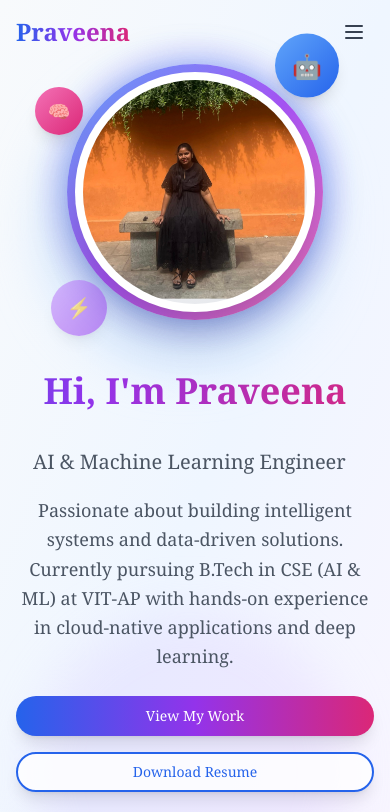
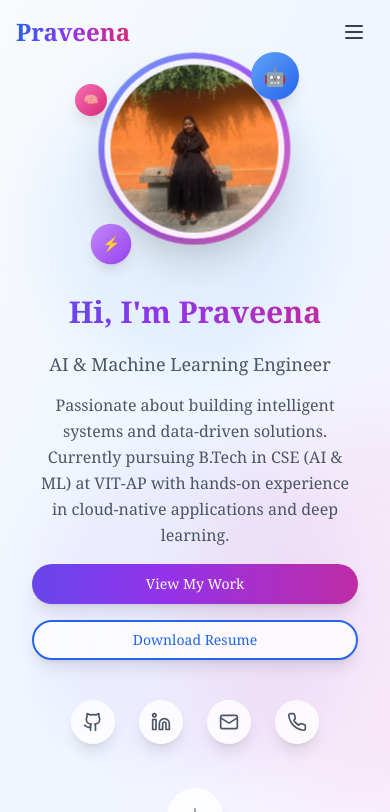
Before and after one commit to VEMURI-PRAVEENA/Praveena_portfolio, a React (Vite) app: page / in a window 390 px wide. Shown: the top 812 px of the page. Built offline with nearby package versions, Linux system fonts and the light colour scheme; a web font is replaced by a local one.

Commit message:
Enhance hero section with animations
Implement profile picture and hero text animations, responsive behavior, and accessibility features for a modern and refined look.

```diff
--- a/src/components/Hero.tsx
+++ b/src/components/Hero.tsx
@@ -1,3 +1,4 @@
+
 import { useState, useEffect } from "react";
 import { ArrowDown, Github, Linkedin, Mail, Phone } from "lucide-react";
 import { Button } from "@/components/ui/button";
@@ -8,6 +9,7 @@ const Hero = () => {
   const [typewriterText2, setTypewriterText2] = useState("");
   const [showCursor1, setShowCursor1] = useState(true);
   const [showCursor2, setShowCursor2] = useState(false);
+  const [animationCycle, setAnimationCycle] = useState(0);
 
   const text1 = "Hi, I'm Praveena";
   const text2 = "AI & Machine Learning Engineer";
@@ -35,7 +37,7 @@ const Hero = () => {
           i++;
           setTimeout(typeText1, 100);
         } else {
-          // Hide first cursor and start second text after a brief pause
+          // Brief pause, then hide first cursor and start second text
           setTimeout(() => {
             setShowCursor1(false);
             setShowCursor2(true);
@@ -48,8 +50,9 @@ const Hero = () => {
                 j++;
                 setTimeout(typeText2, 80);
               } else {
-                // Keep cursor blinking for a moment, then restart the whole animation
+                // Show complete text for 5 seconds, then restart
                 setTimeout(() => {
+                  setAnimationCycle(prev => prev + 1);
                   runTypewriterAnimation();
                 }, 5000);
               }
@@ -64,7 +67,7 @@ const Hero = () => {
     // Start the animation after initial delay
     const initialTimer = setTimeout(runTypewriterAnimation, 800);
     return () => clearTimeout(initialTimer);
-  }, [isVisible]);
+  }, [isVisible, animationCycle]);
 
   const scrollToProjects = () => {
     const projectsSection = document.getElementById("projects");
@@ -75,92 +78,99 @@ const Hero = () => {
 
   return (
     <section className="min-h-screen flex items-center justify-center pt-16 px-4 sm:px-6 lg:px-8 font-serif relative overflow-hidden">
-      {/* Background Elements */}
+      {/* Enhanced Background with Glassmorphism */}
       <div className="absolute inset-0 bg-gradient-to-br from-slate-50 via-blue-50 to-purple-50"></div>
-      <div className="absolute top-20 left-10 w-72 h-72 bg-blue-200 rounded-full mix-blend-multiply filter blur-xl opacity-30 animate-pulse"></div>
-      <div className="absolute bottom-20 right-10 w-80 h-80 bg-purple-200 rounded-full mix-blend-multiply filter blur-xl opacity-30 animate-pulse delay-1000"></div>
+      <div className="absolute top-20 left-10 w-72 h-72 bg-blue-200 rounded-full mix-blend-multiply filter blur-xl opacity-20 animate-gentle-pulse"></div>
+      <div className="absolute bottom-20 right-10 w-80 h-80 bg-purple-200 rounded-full mix-blend-multiply filter blur-xl opacity-20 animate-gentle-pulse animation-delay-2s"></div>
+      <div className="absolute top-1/2 left-1/2 transform -translate-x-1/2 -translate-y-1/2 w-96 h-96 bg-pink-200 rounded-full mix-blend-multiply filter blur-2xl opacity-10 animate-gentle-pulse animation-delay-4s"></div>
 
       <div className="max-w-7xl mx-auto relative z-10">
-        <div className="flex flex-col items-center text-center space-y-12">
+        <div className="flex flex-col items-center text-center space-y-8 md:space-y-12">
 
-          {/* Profile Image with Enhanced Animations */}
+          {/* Enhanced Profile Image with Advanced Animations */}
           <div
             className={`transition-all duration-1000 ${
               isVisible ? "opacity-100 scale-100 translate-y-0" : "opacity-0 scale-95 translate-y-8"
             }`}
           >
-            <div className="relative group">
-              <div className="w-64 h-64 md:w-80 md:h-80 rounded-full bg-gradient-to-br from-blue-400 via-purple-500 to-pink-400 p-2 animate-pulse-glow profile-container">
-                <div className="w-full h-full rounded-full bg-white p-2 shadow-2xl group-hover:shadow-purple-200 transition-all duration-500">
-                  <div className="w-full h-full rounded-full overflow-hidden bg-gradient-to-br from-gray-100 to-gray-200 group-hover:scale-105 transition-transform duration-500 profile-image">
+            <div className="relative group profile-hover-container">
+              <div className="w-48 h-48 md:w-64 md:h-64 lg:w-80 lg:h-80 rounded-full bg-gradient-to-br from-blue-400 via-purple-500 to-pink-400 p-1.5 md:p-2 animate-gentle-float group-hover:animate-hover-lift transition-all duration-500 hover:shadow-glow">
+                <div className="w-full h-full rounded-full bg-white/90 backdrop-blur-sm p-1.5 md:p-2 shadow-2xl group-hover:shadow-purple-200/50 transition-all duration-500 hover:bg-white">
+                  <div className="w-full h-full rounded-full overflow-hidden bg-gradient-to-br from-gray-100 to-gray-200 group-hover:scale-110 transition-transform duration-700 relative">
                     <img
                       src="/lovable-uploads/8053af38-8789-4260-a47c-0d37687a1fee.png"
-                      alt="Praveena Vemuri"
-                      className="w-full h-full object-cover animate-gentle-float"
+                      alt="Praveena Vemuri - AI & Machine Learning Engineer"
+                      className="w-full h-full object-cover"
                     />
+                    {/* Subtle overlay for depth */}
+                    <div className="absolute inset-0 bg-gradient-to-t from-transparent via-transparent to-white/10 group-hover:to-white/20 transition-all duration-500"></div>
                   </div>
                 </div>
               </div>
 
-              {/* Floating elements around profile */}
-              <div className="absolute -top-4 -right-4 w-16 h-16 bg-gradient-to-br from-blue-400 to-blue-600 rounded-full flex items-center justify-center animate-bounce shadow-lg">
-                <span className="text-2xl">🤖</span>
+              {/* Floating AI/ML themed elements */}
+              <div className="absolute -top-2 -right-2 md:-top-4 md:-right-4 w-12 h-12 md:w-16 md:h-16 bg-gradient-to-br from-blue-400 to-blue-600 rounded-full flex items-center justify-center animate-bounce-gentle shadow-lg hover:shadow-blue-300/50 transition-shadow duration-300">
+                <span className="text-lg md:text-2xl">🤖</span>
               </div>
-              <div className="absolute -bottom-4 -left-4 w-14 h-14 bg-gradient-to-br from-purple-400 to-purple-600 rounded-full flex items-center justify-center animate-pulse shadow-lg">
-                <span className="text-xl">⚡</span>
+              <div className="absolute -bottom-2 -left-2 md:-bottom-4 md:-left-4 w-10 h-10 md:w-14 md:h-14 bg-gradient-to-br from-purple-400 to-purple-600 rounded-full flex items-center justify-center animate-pulse-gentle shadow-lg hover:shadow-purple-300/50 transition-shadow duration-300">
+                <span className="text-sm md:text-xl">⚡</span>
               </div>
-              <div className="absolute top-8 -left-8 w-12 h-12 bg-gradient-to-br from-pink-400 to-pink-600 rounded-full flex items-center justify-center animate-bounce delay-500 shadow-lg">
-                <span className="text-lg">🧠</span>
+              <div className="absolute top-6 -left-6 md:top-8 md:-left-8 w-8 h-8 md:w-12 md:h-12 bg-gradient-to-br from-pink-400 to-pink-600 rounded-full flex items-center justify-center animate-bounce-gentle animation-delay-1s shadow-lg hover:shadow-pink-300/50 transition-shadow duration-300">
+                <span className="text-xs md:text-lg">🧠</span>
               </div>
             </div>
           </div>
 
-          {/* Animated Text Content with Typewriter Effect */}
+          {/* Enhanced Typewriter Text Animation */}
           <div
-            className={`space-y-6 transition-all duration-1000 delay-500 ${
+            className={`space-y-4 md:space-y-6 transition-all duration-1000 delay-500 ${
               isVisible ? "opacity-100 translate-y-0" : "opacity-0 translate-y-10"
             }`}
           >
-            <div className="space-y-4">
-              {/* Typewriter Animation */}
-              <div className="min-h-[4rem] md:min-h-[6rem]">
-                <h1 className="text-4xl md:text-6xl font-bold text-gray-900 leading-tight">
-                  <span className="bg-gradient-to-r from-blue-600 via-purple-600 to-pink-600 bg-clip-text text-transparent animate-gradient">
+            <div className="space-y-3 md:space-y-4">
+              {/* Main Title with Typewriter Animation */}
+              <div className="min-h-[3rem] md:min-h-[4rem] lg:min-h-[6rem] flex items-center justify-center">
+                <h1 className="text-3xl md:text-5xl lg:text-6xl font-bold text-gray-900 leading-tight">
+                  <span className="bg-gradient-to-r from-blue-600 via-purple-600 to-pink-600 bg-clip-text text-transparent animate-gradient-slow">
                     {typewriterText1}
                   </span>
-                  {showCursor1 && <span className="animate-blink-cursor">|</span>}
+                  {showCursor1 && <span className="animate-cursor-blink text-blue-600">|</span>}
                 </h1>
               </div>
 
-              <div className="min-h-[2rem] md:min-h-[3rem]">
-                <h2 className="text-xl md:text-2xl text-gray-600 font-medium">
+              {/* Subtitle with Typewriter Animation */}
+              <div className="min-h-[2rem] md:min-h-[2.5rem] lg:min-h-[3rem] flex items-center justify-center">
+                <h2 className="text-lg md:text-xl lg:text-2xl text-gray-600 font-medium">
                   {typewriterText2}
-                  {showCursor2 && <span className="animate-blink-cursor">|</span>}
+                  {showCursor2 && <span className="animate-cursor-blink text-purple-600">|</span>}
                 </h2>
               </div>
 
-              <p className="text-lg text-gray-600 max-w-2xl mx-auto leading-relaxed animate-fade-in-up delay-1000">
-                Passionate about building intelligent systems and data-driven solutions.
-                Currently pursuing B.Tech in CSE (AI & ML) at VIT-AP with hands-on experience in
-                cloud-native applications and deep learning.
-              </p>
+              {/* Description with fade-in */}
+              <div className="animate-fade-in-up delay-1000">
+                <p className="text-base md:text-lg text-gray-600 max-w-2xl mx-auto leading-relaxed px-4">
+                  Passionate about building intelligent systems and data-driven solutions.
+                  Currently pursuing B.Tech in CSE (AI & ML) at VIT-AP with hands-on experience in
+                  cloud-native applications and deep learning.
+                </p>
+              </div>
             </div>
 
-            {/* CTA Buttons */}
-            <div className="flex flex-col sm:flex-row gap-4 justify-center animate-fade-in-up delay-1200">
+            {/* Enhanced CTA Buttons */}
+            <div className="flex flex-col sm:flex-row gap-4 justify-center animate-fade-in-up delay-1200 px-4">
               <Button
                 onClick={scrollToProjects}
-                className="bg-gradient-to-r from-blue-600 via-purple-600 to-pink-600 hover:from-blue-700 hover:via-purple-700 hover:to-pink-700 text-white px-8 py-3 rounded-full transition-all duration-300 transform hover:scale-105 hover:shadow-2xl shadow-lg"
+                className="bg-gradient-to-r from-blue-600 via-purple-600 to-pink-600 hover:from-blue-700 hover:via-purple-700 hover:to-pink-700 text-white px-6 md:px-8 py-3 rounded-full transition-all duration-300 transform hover:scale-105 hover:shadow-2xl shadow-lg animate-gradient-slow"
               >
                 <span className="relative z-10">View My Work</span>
               </Button>
               <Button
                 variant="outline"
-                className="border-2 border-blue-600 text-blue-600 hover:bg-blue-600 hover:text-white px-8 py-3 rounded-full transition-all duration-300 hover:scale-105 shadow-lg backdrop-blur-sm bg-white/80"
+                className="border-2 border-blue-600 text-blue-600 hover:bg-blue-600 hover:text-white px-6 md:px-8 py-3 rounded-full transition-all duration-300 hover:scale-105 shadow-lg backdrop-blur-sm bg-white/80 hover:shadow-xl"
                 asChild
               >
                 <a
-                  href="https://drive.google.com/file/d/1bRQhvIoZg4J4ry-J440x2y9J4SYnvSen/view?usp=sharing"
+                  href="https://drive.google.com/file/d/1bRQhvIoZg4J4ry-J440x2y9J4SYnvSen/view?usp=share_link"
                   target="_blank"
                   rel="noopener noreferrer"
                 >
@@ -169,47 +179,52 @@ const Hero = () => {
               </Button>
             </div>
 
-            {/* Social Links - Always visible with enhanced hover effects */}
-            <div className="flex justify-center space-x-8 pt-6 animate-fade-in-up delay-1400">
+            {/* Enhanced Social Links */}
+            <div className="flex justify-center space-x-6 md:space-x-8 pt-6 animate-fade-in-up delay-1400 px-4">
               <a
                 href="https://github.com/VEMURI-PRAVEENA"
                 target="_blank"
                 rel="noopener noreferrer"
-                className="group p-3 rounded-full bg-white/80 backdrop-blur-sm shadow-lg hover:shadow-xl transition-all duration-300 hover:scale-110 hover:bg-gray-900"
+                className="group p-3 rounded-full bg-white/80 backdrop-blur-sm shadow-lg hover:shadow-xl transition-all duration-300 hover:scale-110 hover:bg-gray-900 hover:-translate-y-1"
+                aria-label="GitHub Profile"
               >
-                <Github size={24} className="text-gray-600 group-hover:text-white transition-colors" />
+                <Github size={20} className="md:w-6 md:h-6 text-gray-600 group-hover:text-white transition-colors" />
               </a>
               <a
                 href="https://linkedin.com/in/vemuri-praveena-22m26f11c"
                 target="_blank"
                 rel="noopener noreferrer"
-                className="group p-3 rounded-full bg-white/80 backdrop-blur-sm shadow-lg hover:shadow-xl transition-all duration-300 hover:scale-110 hover:bg-blue-600"
+                className="group p-3 rounded-full bg-white/80 backdrop-blur-sm shadow-lg hover:shadow-xl transition-all duration-300 hover:scale-110 hover:bg-blue-600 hover:-translate-y-1"
+                aria-label="LinkedIn Profile"
               >
-                <Linkedin size={24} className="text-gray-600 group-hover:text-white transition-colors" />
+                <Linkedin size={20} className="md:w-6 md:h-6 text-gray-600 group-hover:text-white transition-colors" />
               </a>
               <a
                 href="mailto:vempuripraveena2226@gmail.com"
-                className="group p-3 rounded-full bg-white/80 backdrop-blur-sm shadow-lg hover:shadow-xl transition-all duration-300 hover:scale-110 hover:bg-red-500"
+                className="group p-3 rounded-full bg-white/80 backdrop-blur-sm shadow-lg hover:shadow-xl transition-all duration-300 hover:scale-110 hover:bg-red-500 hover:-translate-y-1"
+                aria-label="Email Contact"
               >
-                <Mail size={24} className="text-gray-600 group-hover:text-white transition-colors" />
+                <Mail size={20} className="md:w-6 md:h-6 text-gray-600 group-hover:text-white transition-colors" />
               </a>
               <a
                 href="tel:+918639414811"
-                className="group p-3 rounded-full bg-white/80 backdrop-blur-sm shadow-lg hover:shadow-xl transition-all duration-300 hover:scale-110 hover:bg-green-500"
+                className="group p-3 rounded-full bg-white/80 backdrop-blur-sm shadow-lg hover:shadow-xl transition-all duration-300 hover:scale-110 hover:bg-green-500 hover:-translate-y-1"
+                aria-label="Phone Contact"
               >
-                <Phone size={24} className="text-gray-600 group-hover:text-white transition-colors" />
+                <Phone size={20} className="md:w-6 md:h-6 text-gray-600 group-hover:text-white transition-colors" />
               </a>
             </div>
           </div>
         </div>
 
-        {/* Scroll Indicator */}
-        <div className="flex justify-center mt-16 animate-fade-in-up delay-1600">
+        {/* Enhanced Scroll Indicator */}
+        <div className="flex justify-center mt-12 md:mt-16 animate-fade-in-up delay-1600">
           <button
             onClick={scrollToProjects}
-            className="group p-4 rounded-full bg-white/80 backdrop-blur-sm shadow-lg hover:shadow-xl transition-all duration-300 animate-bounce hover:animate-pulse"
+            className="group p-4 rounded-full bg-white/80 backdrop-blur-sm shadow-lg hover:shadow-xl transition-all duration-300 animate-bounce-gentle hover:animate-pulse hover:-translate-y-1"
+            aria-label="Scroll to Projects"
           >
-            <ArrowDown size={28} className="text-gray-400 group-hover:text-blue-600 transition-colors" />
+            <ArrowDown size={24} className="md:w-7 md:h-7 text-gray-400 group-hover:text-blue-600 transition-colors" />
           </button>
         </div>
       </div>
--- a/src/index.css
+++ b/src/index.css
@@ -1,4 +1,3 @@
-
 @import url('https://fonts.googleapis.com/css2?family=Times+New+Roman:wght@400;700&display=swap');
 @tailwind base;
 @tailwind components;
@@ -92,7 +91,95 @@ All colors MUST be HSL.
   }
 }
 
-/* Enhanced Custom Animations */
+/* Enhanced Professional Animations */
+@keyframes gentle-float {
+  0%, 100% {
+    transform: translateY(0px) translateX(0px);
+  }
+  25% {
+    transform: translateY(-6px) translateX(3px);
+  }
+  50% {
+    transform: translateY(-10px) translateX(0px);
+  }
+  75% {
+    transform: translateY(-6px) translateX(-3px);
+  }
+}
+
+@keyframes hover-lift {
+  0% {
+    transform: translateY(0px) scale(1);
+  }
+  100% {
+    transform: translateY(-12px) scale(1.05);
+  }
+}
+
+@keyframes gentle-pulse {
+  0%, 100% {
+    opacity: 0.2;
+    transform: scale(1);
+  }
+  50% {
+    opacity: 0.3;
+    transform: scale(1.05);
+  }
+}
+
+@keyframes bounce-gentle {
+  0%, 20%, 53%, 80%, 100% {
+    transform: translate3d(0,0,0);
+  }
+  40%, 43% {
+    transform: translate3d(0, -8px, 0);
+  }
+  70% {
+    transform: translate3d(0, -4px, 0);
+  }
+  90% {
+    transform: translate3d(0, -2px, 0);
+  }
+}
+
+@keyframes pulse-gentle {
+  0%, 100% {
+    transform: scale(1);
+    opacity: 0.8;
+  }
+  50% {
+    transform: scale(1.02);
+    opacity: 1;
+  }
+}
+
+@keyframes cursor-blink {
+  0%, 50% {
+    opacity: 1;
+  }
+  51%, 100% {
+    opacity: 0;
+  }
+}
+
+@keyframes gradient-slow {
+  0%, 100% {
+    background-position: 0% 50%;
+  }
+  50% {
+    background-position: 100% 50%;
+  }
+}
+
+@keyframes shadow-glow {
+  0%, 100% {
+    box-shadow: 0 0 20px rgba(59, 130, 246, 0.3), 0 0 40px rgba(147, 51, 234, 0.1);
+  }
+  50% {
+    box-shadow: 0 0 30px rgba(59, 130, 246, 0.5), 0 0 60px rgba(147, 51, 234, 0.3), 0 0 80px rgba(236, 72, 153, 0.2);
+  }
+}
+
 @keyframes gentle-float {
   0%, 100% {
     transform: translateY(0px) translateX(0px);
@@ -171,9 +258,48 @@ All colors MUST be HSL.
   51%, 100% { border-color: currentColor; }
 }
 
+/* Enhanced Animation Classes */
+.animate-gentle-float {
+  animation: gentle-float 8s ease-in-out infinite;
+}
+
+.animate-hover-lift {
+  animation: hover-lift 0.6s ease-out forwards;
+}
+
+.animate-gentle-pulse {
+  animation: gentle-pulse 6s ease-in-out infinite;
+}
+
+.animate-bounce-gentle {
+  animation: bounce-gentle 3s ease-in-out infinite;
+}
+
+.animate-pulse-gentle {
+  animation: pulse-gentle 4s ease-in-out infinite;
+}
+
+.animate-cursor-blink {
+  animation: cursor-blink 1s infinite;
+}
+
+.animate-gradient-slow {
+  background-size: 200% 200%;
+  animation: gradient-slow 4s linear infinite;
+}
+
+.hover\:shadow-glow:hover {
+  animation: shadow-glow 2s ease-in-out infinite;
+}
+
+/* Profile Image Hover Container */
+.profile-hover-container:hover .animate-gentle-float {
+  animation: hover-lift 0.6s ease-out forwards;
+}
+
 /* Animation Classes */
 .animate-gentle-float {
-  animation: gentle-float 8s ease-in-out infinite;
+  animation: gentle-float 6s ease-in-out infinite;
 }
 
 .animate-float {
@@ -232,9 +358,53 @@ All colors MUST be HSL.
 .delay-1400 { animation-delay: 1400ms; }
 .delay-1600 { animation-delay: 1600ms; }
 
+/* Animation Delays */
+.animation-delay-1s {
+  animation-delay: 1s;
+}
+
+.animation-delay-2s {
+  animation-delay: 2s;
+}
+
+.animation-delay-4s {
+  animation-delay: 4s;
+}
+
 /* Glassmorphism effect */
 .glass {
   background: rgba(255, 255, 255, 0.1);
   backdrop-filter: blur(10px);
   border: 1px solid rgba(255, 255, 255, 0.2);
 }
+
+/* Accessibility - Respect reduced motion preference */
+@media (prefers-reduced-motion: reduce) {
+  .animate-gentle-float,
+  .animate-bounce-gentle,
+  .animate-pulse-gentle,
+  .animate-gradient-slow,
+  .hover\:shadow-glow:hover {
+    animation: none;
+  }
+
+  .animate-cursor-blink {
+    animation: cursor-blink 2s infinite; /* Keep cursor but slower */
+  }
+
+  .profile-hover-container:hover .animate-gentle-float {
+    animation: none;
+    transform: scale(1.02); /* Subtle static effect instead */
+  }
+}
+
+/* Enhanced Responsive Design */
+@media (max-width: 768px) {
+  .animate-gentle-float {
+    animation: gentle-float 12s ease-in-out infinite; /* Slower on mobile */
+  }
+
+  .animate-bounce-gentle {
+    animation: bounce-gentle 4s ease-in-out infinite; /* Slower on mobile */
+  }
+}
```
